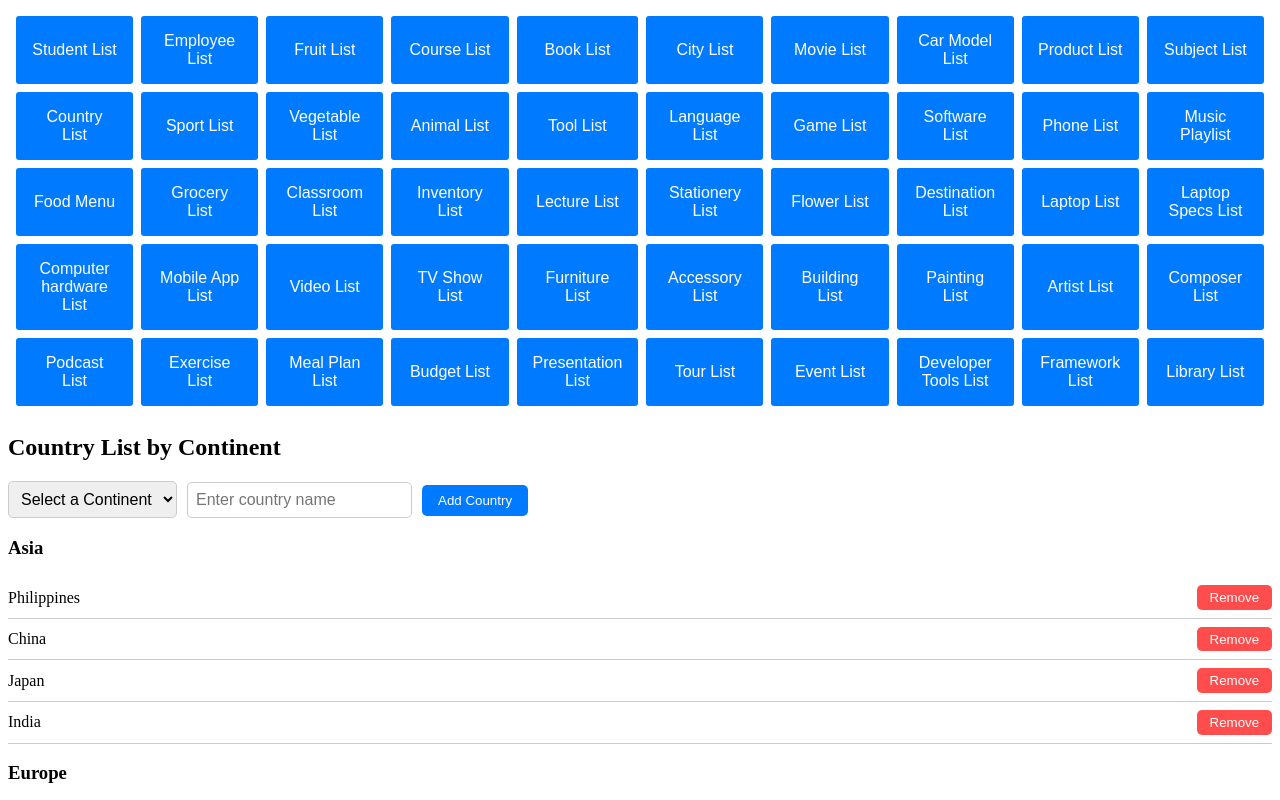
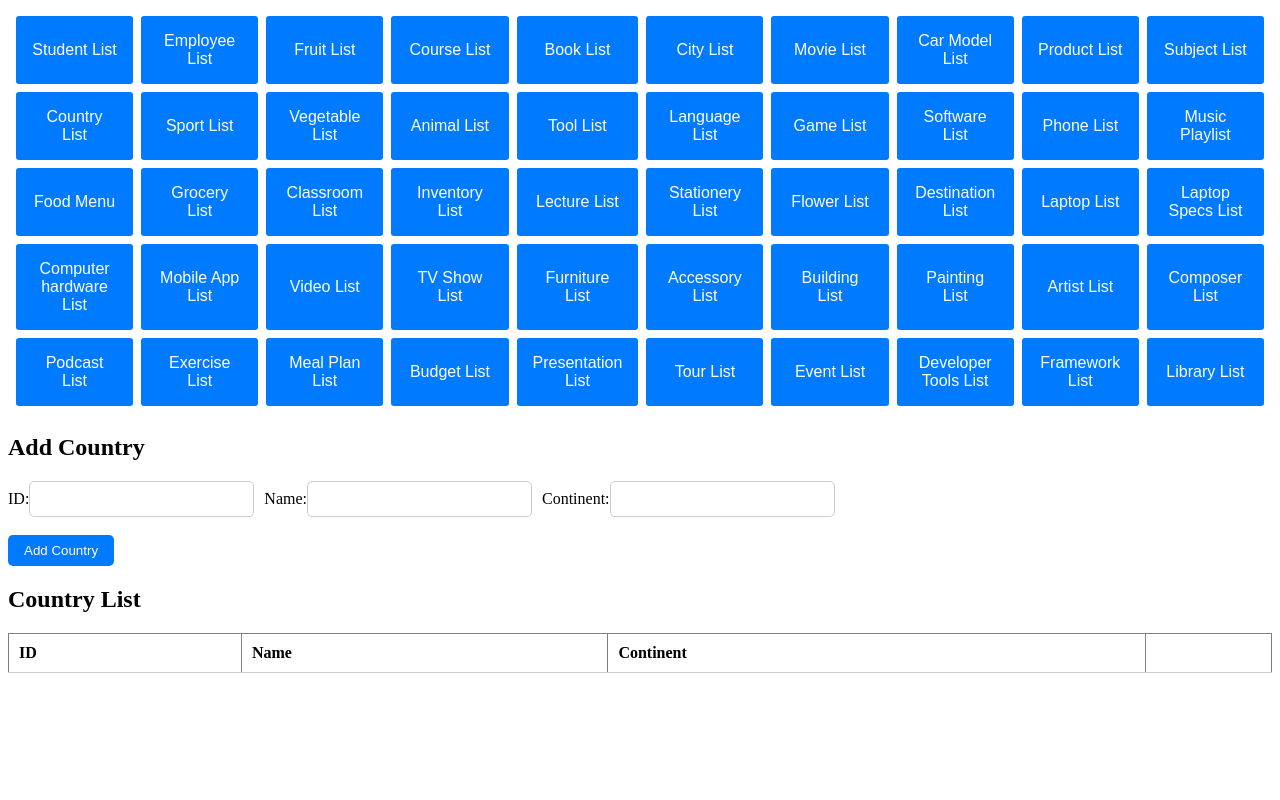
Before and after one commit to RodelDecio/AngularTSDataStructures, an Angular app: page /countrylist in a window 1280 px wide. Shown: the top 800 px of the page. Built offline with nearby package versions, Linux system fonts and the light colour scheme.

Commit message:
#11countrylistservices

```diff
--- a/src/app/components/countrylist/countrylist.component.css
+++ b/src/app/components/countrylist/countrylist.component.css
@@ -1,9 +1,5 @@
-select {
-  padding: 0.5rem;
-  margin-right: 10px;
-  border: 1px solid #ccc;
-  border-radius: 5px;
-  font-size: 1rem;
+.country-form {
+  margin-bottom: 20px;
 }
 
 input[type="text"] {
@@ -31,36 +27,23 @@ button.btn-primary:hover {
   background-color: #0056b3;
 }
 
-ul {
-  list-style: none;
-  padding: 0;
+table {
+  width: 100%;
+  border-collapse: collapse;
 }
 
-li {
-  display: flex;
-  justify-content: space-between;
-  align-items: center;
-  padding: 0.5rem 0;
+td,
+th {
+  padding: 10px;
+  text-align: left;
   border-bottom: 1px solid #ccc;
 }
 
-li button {
+.remove-btn {
   background-color: #ff4d4d;
   color: white;
-  padding: 0.3rem 0.8rem;
 }
 
-li button:hover {
+.remove-btn:hover {
   background-color: #e60000;
 }
-
-@media (max-width: 768px) {
-  input[type="text"], select {
-    width: 100%;
-    margin-bottom: 10px;
-  }
-
-  button.btn-primary {
-    width: 100%;
-  }
-}
--- a/src/app/components/countrylist/countrylist.component.html
+++ b/src/app/components/countrylist/countrylist.component.html
@@ -1,21 +1,39 @@
-<div>
-  <h2>Country List by Continent</h2>
+<div class="country-form">
+  <h2>Add Country</h2>
+  <form (submit)="addCountry()">
+    <label for="id">ID:</label>
+    <input type="text" id="id" [(ngModel)]="id" name="id" required />
 
-  <select [(ngModel)]="continent">
-    <option value="">Select a Continent</option>
-    <option *ngFor="let item of countryList" [value]="item.continent">{{ item.continent }}</option>
-  </select>
+    <label for="name">Name:</label>
+    <input type="text" id="name" [(ngModel)]="name" name="name" required />
 
-  <input type="text" [(ngModel)]="country" placeholder="Enter country name" />
-  <button class="btn btn-primary" (click)="addCountry()">Add Country</button>
+    <label for="continent">Continent:</label>
+    <input type="text" id="continent" [(ngModel)]="continent" name="continent" required /><br><br>
 
-  <div *ngFor="let item of countryList">
-    <h3>{{ item.continent }}</h3>
-    <ul>
-      <li *ngFor="let country of item.countries; let i = index">
-        {{ country }}
-        <button (click)="removeCountry(item.continent, i)">Remove</button>
-      </li>
-    </ul>
-  </div>
+    <button type="submit" class="btn btn-primary">Add Country</button>
+  </form>
 </div>
+
+<div class="country-list">
+  <h2>Country List</h2>
+  <table border="1">
+    <thead>
+    <tr>
+      <th>ID</th>
+      <th>Name</th>
+      <th>Continent</th>
+      <th></th>
+    </tr>
+    </thead>
+    <tbody>
+    <tr *ngFor="let country of countries; let i = index">
+      <td>{{ country.id }}</td>
+      <td>{{ country.name }}</td>
+      <td>{{ country.continent }}</td>
+      <td>
+        <button (click)="removeCountry(i)" class="remove-btn">Remove</button>
+      </td>
+    </tr>
+    </tbody>
+  </table>
+</div>
--- a/src/app/components/countrylist/countrylist.component.ts
+++ b/src/app/components/countrylist/countrylist.component.ts
@@ -1,34 +1,30 @@
 import { Component } from '@angular/core';
+import { CountryListService } from '../../services/countrylist/countrylist.service';
+import { Country } from '../../interface/country';
 
 @Component({
   selector: 'app-countrylist',
   templateUrl: './countrylist.component.html',
-  styleUrls: ['./countrylist.component.css']
+  styleUrl: './countrylist.component.css'
 })
 export class CountryListComponent {
-  countryList: { continent: string, countries: string[] }[] = [
-    { continent: 'Asia', countries: ['Philippines', 'China', 'Japan', 'India'] },
-    { continent: 'Europe', countries: [] },
-    { continent: 'Africa', countries: [] },
-    { continent: 'North America', countries: [] },
-    { continent: 'South America', countries: [] },
-    { continent: 'Australia/Oceania', countries: [] }
-  ];
+  countries: Country[] = [];
+  id: string = '';
+  name: string = '';
   continent: string = '';
-  country: string = '';
+
+  constructor(private countryListService: CountryListService) {
+    this.countries = this.countryListService.getCountries();
+  }
 
   addCountry(): void {
-    const targetContinent = this.countryList.find(c => c.continent === this.continent);
-    if (targetContinent && this.country.trim()) {
-      targetContinent.countries.push(this.country.trim());
-      this.country = '';
-    }
+    this.countryListService.addCountry(this.id, this.name, this.continent);
+    this.id = '';
+    this.name = '';
+    this.continent = '';
   }
 
-  removeCountry(continent: string, countryIndex: number): void {
-    const targetContinent = this.countryList.find(c => c.continent === continent);
-    if (targetContinent) {
-      targetContinent.countries.splice(countryIndex, 1);
-    }
+  removeCountry(index: number): void {
+    this.countryListService.removeCountry(index);
   }
 }
--- /dev/null
+++ b/src/app/interface/country.ts
@@ -0,0 +1,5 @@
+export interface Country {
+  id: string;
+  name: string;
+  continent: string;
+}
--- /dev/null
+++ b/src/app/services/countrylist/countrylist.service.ts
@@ -0,0 +1,23 @@
+import { Injectable } from '@angular/core';
+import { Country } from '../../interface/country';
+
+@Injectable({
+  providedIn: 'root',
+})
+export class CountryListService {
+  private countries: Country[] = [];
+
+  constructor() {}
+
+  addCountry(id: string, name: string, continent: string): void {
+    this.countries.push({ id, name, continent });
+  }
+
+  getCountries(): Country[] {
+    return this.countries;
+  }
+
+  removeCountry(index: number): void {
+    this.countries.splice(index, 1);
+  }
+}
```
Also changed, not shown: 1 other file (tests, documents, lock files or other folders).
